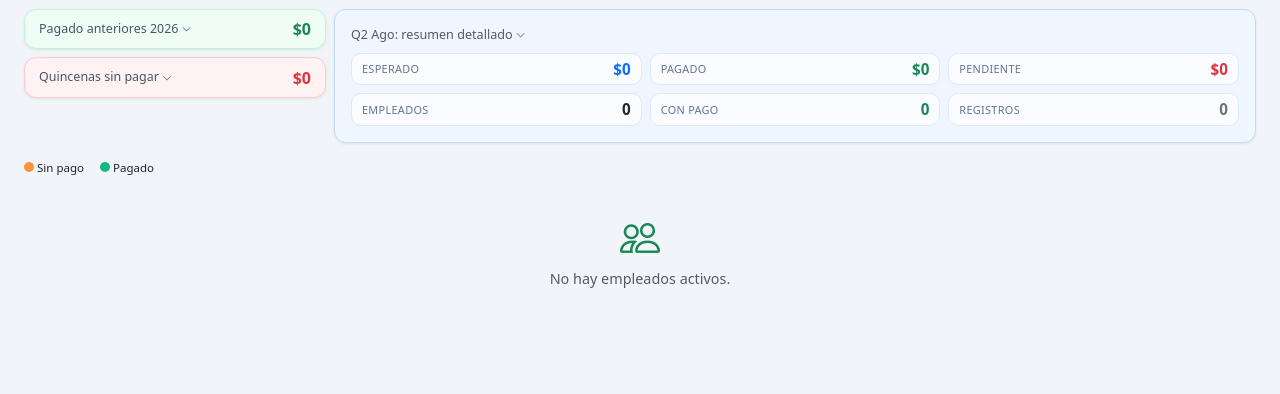
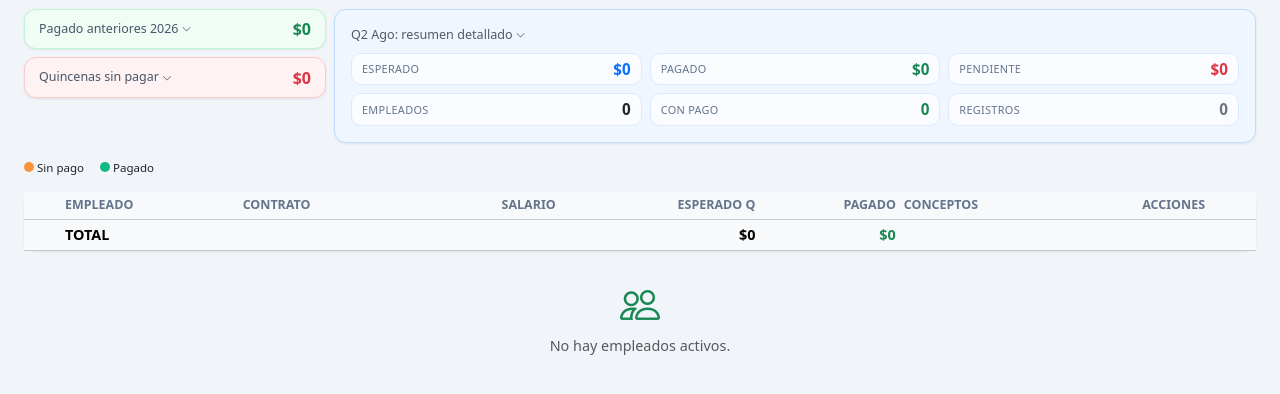
Before and after one commit to softeasyweb1966-web/financiera, a Flask app: page /nomina/pagos in a window 1280 px wide. Shown: the part 252-646 px from the top of the page. Run offline with Flask 3, Linux system fonts and the light colour scheme; data that the repository does not hold is empty.

Commit message:
Ajuste tarjetas nomina

```diff
--- a/app/templates/nomina/pagos.html
+++ b/app/templates/nomina/pagos.html
@@ -237,53 +237,92 @@
     <span><span class="indicador ind-pagado"></span> Pagado</span>
 </div>
 
-<div class="row g-2">
+<!-- Tabla compacta de empleados (escritorio) -->
+<div class="card d-none d-md-block">
+    <div class="table-responsive">
+        <table class="table table-sm table-hover align-middle mb-0">
+            <thead class="table-light">
+                <tr>
+                    <th style="width:3%"></th>
+                    <th>Empleado</th>
+                    <th>Contrato</th>
+                    <th class="text-end">Salario</th>
+                    <th class="text-end">Esperado Q</th>
+                    <th class="text-end">Pagado</th>
+                    <th>Conceptos</th>
+                    <th class="text-center">Acciones</th>
+                </tr>
+            </thead>
+            <tbody>
                 {% for item in empleados_mes %}
                 {% set e = item.empleado %}
-    <div class="col-12 col-md-6 col-lg-4">
-        <div class="card card-servicio estado-{{ item.estado }} p-3 h-100">
-            <div class="d-flex justify-content-between align-items-start">
-                <div>
-                    <div class="fw-bold" style="font-size:0.9rem;">{{ e.nombre }}</div>
-                    <small class="text-muted">{{ e.cargo or 'Sin cargo' }} · {{ (e.tipo_contrato or 'laboral').replace('_',' ')|title }}</small>
+                <tr class="{{ 'table-success' if item.tiene_pago else '' }}">
+                    <td><span class="indicador ind-{{ item.estado }}"></span></td>
+                    <td>
+                        <strong>{{ e.nombre }}</strong>
+                        <br><small class="text-muted">{{ e.cargo or '' }}</small>
+                    </td>
+                    <td><span class="badge {{ 'bg-primary' if e.tipo_contrato == 'laboral' else 'bg-secondary' }}" style="font-size:0.6rem;">{{ (e.tipo_contrato or 'laboral').replace('_',' ')|title }}</span></td>
+                    <td class="text-end"><small>${{ "{:,.0f}".format(e.salario_base) if e.salario_base else '—' }}</small></td>
+                    <td class="text-end">${{ "{:,.0f}".format(item.valor_quincena) }}</td>
+                    <td class="text-end fw-bold {{ 'text-success' if item.tiene_pago else 'text-muted' }}">
+                        {{ "${:,.0f}".format(item.total_pagado) if item.tiene_pago else '—' }}
+                    </td>
+                    <td>
+                        {% if item.registros %}
+                        {% for r in item.registros %}
+                        <span class="badge" style="background:#e0f2fe; color:#1e40af; font-size:0.58rem;">{{ r.concepto_nomina.nombre }}</span>
+                        {% endfor %}
+                        {% else %}
+                        <small class="text-muted">—</small>
+                        {% endif %}
+                    </td>
+                    <td class="text-center text-nowrap">
+                        {% if not item.tiene_pago %}
+                        <a href="{{ url_for('nomina.registrar_quincena', anio=anio, mes=mes, quincena=quincena) }}" class="btn btn-sm btn-outline-success py-0" title="Registrar"><i class="bi bi-cash"></i></a>
+                        {% endif %}
+                        <a href="{{ url_for('nomina.detalle', id=e.id, anio=anio) }}" class="btn btn-sm btn-outline-secondary py-0" title="Historial"><i class="bi bi-clock-history"></i></a>
+                    </td>
+                </tr>
+                {% endfor %}
+            </tbody>
+            <tfoot class="table-light">
+                <tr class="fw-bold">
+                    <td></td>
+                    <td>TOTAL</td>
+                    <td></td>
+                    <td></td>
+                    <td class="text-end">${{ "{:,.0f}".format(esperado_quincena) }}</td>
+                    <td class="text-end text-success">${{ "{:,.0f}".format(pagado_quincena_actual) }}</td>
+                    <td></td>
+                    <td></td>
+                </tr>
+            </tfoot>
+        </table>
     </div>
-                <span class="indicador ind-{{ item.estado }}"></span>
 </div>
 
-            <div class="mt-2">
+<!-- Vista móvil (tarjetas mini) -->
+<div class="d-md-none">
+    {% for item in empleados_mes %}
+    {% set e = item.empleado %}
+    <div class="d-flex justify-content-between align-items-center border-bottom py-2">
+        <div>
+            <span class="indicador ind-{{ item.estado }}"></span>
+            <strong style="font-size:0.85rem;">{{ e.nombre }}</strong>
+            <br><small class="text-muted">{{ e.cargo or '' }}</small>
+        </div>
+        <div class="text-end">
             {% if item.tiene_pago %}
-                <span class="fs-5 fw-bold text-success">${{ "{:,.0f}".format(item.total_pagado) }}</span>
-                <small class="text-success d-block">pagado esta quincena</small>
+            <span class="fw-bold text-success">${{ "{:,.0f}".format(item.total_pagado) }}</span>
             {% else %}
-                <span class="fs-5 fw-bold" style="color:#9ca3af;">${{ "{:,.0f}".format(item.valor_quincena) }}</span>
-                <small class="text-muted d-block">valor esperado quincena</small>
+            <span class="text-muted">${{ "{:,.0f}".format(item.valor_quincena) }}</span>
             {% endif %}
-            </div>
-
-            {% if item.registros %}
-            <div class="mt-1" style="font-size:0.72rem;">
-                {% for r in item.registros %}
-                <span class="badge" style="background:#e0f2fe; color:#1e40af; font-size:0.65rem;">
-                    {{ r.concepto_nomina.nombre }}: ${{ "{:,.0f}".format(r.valor) }}
-                </span>
-                {% endfor %}
-            </div>
+            <br>
+            <a href="{{ url_for('nomina.detalle', id=e.id, anio=anio) }}" class="btn btn-sm btn-outline-secondary py-0 px-1" style="font-size:0.65rem;"><i class="bi bi-clock-history"></i></a>
+            {% if not item.tiene_pago %}
+            <a href="{{ url_for('nomina.registrar_quincena', anio=anio, mes=mes, quincena=quincena) }}" class="btn btn-sm btn-outline-success py-0 px-1" style="font-size:0.65rem;"><i class="bi bi-cash"></i></a>
             {% endif %}
-
-            <div class="mt-1">
-                <small class="text-muted">Salario: ${{ "{:,.0f}".format(e.salario_base) if e.salario_base else '—' }}</small>
-            </div>
-
-            <div class="mt-2 d-flex gap-1 flex-wrap">
-                {% if not item.tiene_pago %}
-                <a href="{{ url_for('nomina.registrar_quincena', anio=anio, mes=mes, quincena=quincena) }}" class="btn btn-sm btn-outline-success">
-                    <i class="bi bi-cash"></i> Registrar
-                </a>
-                {% endif %}
-                <a href="{{ url_for('nomina.detalle', id=e.id, anio=anio) }}" class="btn btn-sm btn-outline-secondary" title="Historial">
-                    <i class="bi bi-clock-history"></i>
-                </a>
-            </div>
         </div>
     </div>
     {% endfor %}
```
Lines whose indentation alone changed are shown as unchanged.
